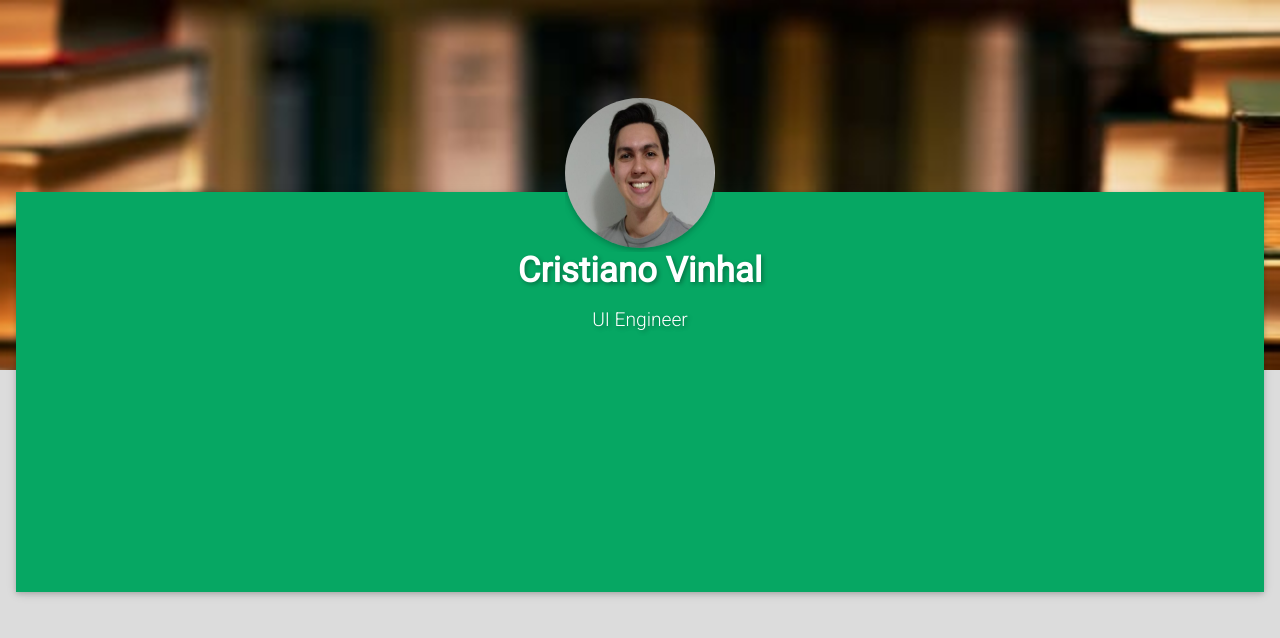
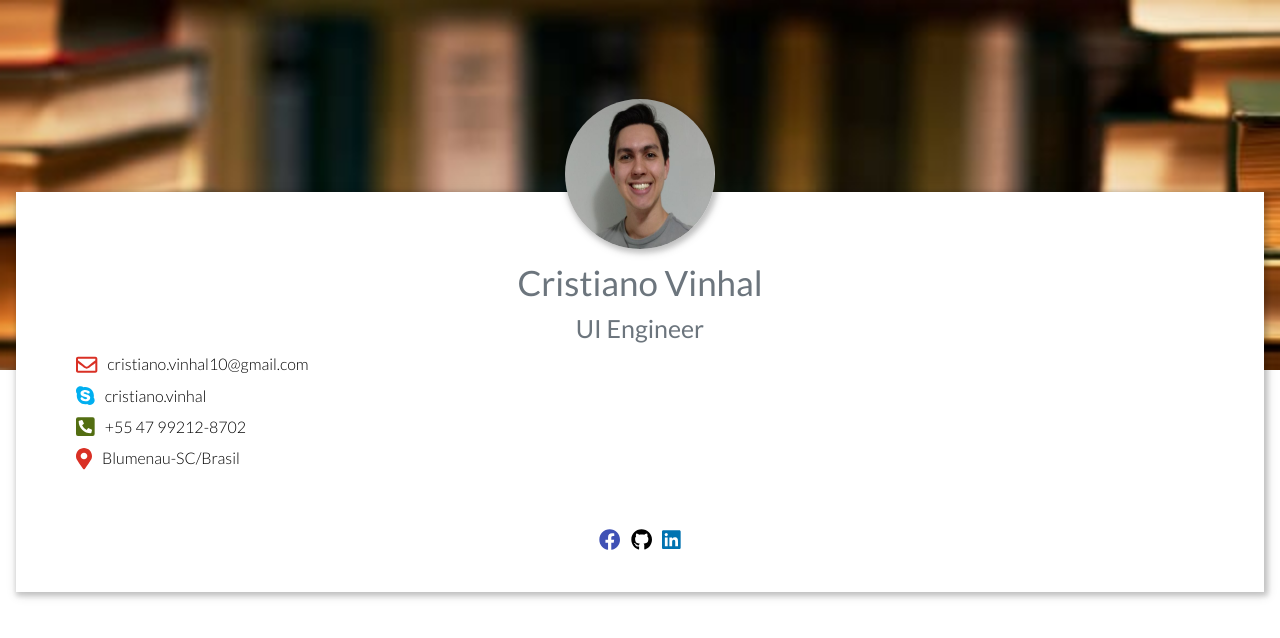
Before and after one commit to csvinhal/my-pages, a React (Create React App) app: page / in a window 1280 px wide. Shown: the top 638 px of the page. Built offline with nearby package versions, Linux system fonts and the light colour scheme.

Commit message:
profile card finished

```diff
--- a/package.json
+++ b/package.json
@@ -6,6 +6,7 @@
   "dependencies": {
     "@fortawesome/fontawesome-svg-core": "^1.2.27",
     "@fortawesome/free-brands-svg-icons": "^5.12.1",
+    "@fortawesome/free-regular-svg-icons": "^5.12.1",
     "@fortawesome/free-solid-svg-icons": "^5.12.1",
     "@fortawesome/react-fontawesome": "^0.1.8",
     "gh-pages": "~2.2.0",
--- a/src/App.scss
+++ b/src/App.scss
@@ -11,24 +11,7 @@ html {
 }
 
 body {
-  background-color: $secondary-color;
-  font: normal normal 300 1rem $font-stack;
-}
-
-html,
-body {
-  font-size: 16px;
-}
-
-h4 {
-  font-size: 2.18rem;
-  line-height: 110%;
-  margin: 1.14rem 0 0.912rem 0;
-}
-
-h6 {
-  font-size: 1rem;
-  margin: 0.5rem 0 0.4rem;
+  font: normal normal 300 16px $font-family-base;
 }
 
 .container {
--- /dev/null
+++ b/src/assets/css/_types.scss
@@ -0,0 +1,31 @@
+h1,
+h2,
+h3,
+h4,
+h5,
+h6 {
+  margin-bottom: $headings-margin-bottom;
+  font-family: $headings-font-family;
+  font-weight: $headings-font-weight;
+  line-height: $headings-line-height;
+  color: $headings-color;
+}
+
+h1 {
+  font-size: $h1-font-size;
+}
+h2 {
+  font-size: $h2-font-size;
+}
+h3 {
+  font-size: $h3-font-size;
+}
+h4 {
+  font-size: $h4-font-size;
+}
+h5 {
+  font-size: $h5-font-size;
+}
+h6 {
+  font-size: $h6-font-size;
+}
--- /dev/null
+++ b/src/assets/css/_variables.scss
@@ -0,0 +1,51 @@
+// Color
+$white: #fff !default;
+$gray-100: #f8f9fa !default;
+$gray-200: #e9ecef !default;
+$gray-300: #dee2e6 !default;
+$gray-400: #ced4da !default;
+$gray-500: #adb5bd !default;
+$gray-600: #6c757d !default;
+$gray-700: #495057 !default;
+$gray-800: #343a40 !default;
+$gray-900: #212529 !default;
+$black: #000 !default;
+
+$blue: #007bff !default;
+
+$font-color: $gray-600;
+
+$primary: $blue !default;
+$secondary: $gray-600 !default;
+
+// Spacing
+
+$spacer: 1rem !default;
+
+// Grid breakpoints
+$grid-breakpoints: (
+  xs: 0,
+  sm: 576px,
+  md: 768px,
+  lg: 992px,
+  xl: 1200px
+) !default;
+
+// Typography
+
+$font-family-base: "Lato", sans-serif;
+
+$font-size-base: 1rem !default;
+
+$h1-font-size: $font-size-base * 2.5 !default;
+$h2-font-size: $font-size-base * 2 !default;
+$h3-font-size: $font-size-base * 1.75 !default;
+$h4-font-size: $font-size-base * 1.5 !default;
+$h5-font-size: $font-size-base * 1.25 !default;
+$h6-font-size: $font-size-base !default;
+
+$headings-margin-bottom: $spacer / 2 !default;
+$headings-font-family: null !default;
+$headings-font-weight: 500 !default;
+$headings-line-height: 1.2 !default;
+$headings-color: null !default;
--- a/src/assets/css/base.scss
+++ b/src/assets/css/base.scss
@@ -1,4 +1,4 @@
-$font-stack: "Roboto", "Montserrat", sans-serif;
-$primary-color: #06A763;
-$secondary-color: #dcdcdc;
-$text-color: #808080;
+@import "./variables";
+@import "./types";
+
+@import url("https://fonts.googleapis.com/css?family=Lato:300,400,900&display=swap");
--- a/src/components/Profile/Profile.js
+++ b/src/components/Profile/Profile.js
@@ -1,8 +1,32 @@
+import {
+  faFacebook,
+  faGithub,
+  faLinkedin,
+  faSkype
+} from "@fortawesome/free-brands-svg-icons";
+import { faEnvelope } from "@fortawesome/free-regular-svg-icons";
+import {
+  faMapMarkerAlt,
+  faPhoneSquareAlt
+} from "@fortawesome/free-solid-svg-icons";
+import { FontAwesomeIcon } from "@fortawesome/react-fontawesome";
 import React from "react";
+import profile from "../../assets/images/profile.JPG";
 import "./Profile.scss";
-import profile from "../../assets/images/profile.JPG";
 
 const Profile = () => {
+  const openFacebook = () => {
+    window.open("https://www.facebook.com/cristiano.souza.16");
+  };
+
+  const openGitHub = () => {
+    window.open("https://github.com/csvinhal");
+  };
+
+  const openLinkedIn = () => {
+    window.open("https://www.linkedin.com/in/csvinhal");
+  };
+
   return (
     <div className="profile">
       <div className="profile__image">
@@ -11,7 +35,51 @@ const Profile = () => {
       <div className="profile__container">
         <div className="container__infos">
           <h4 className="container__infos--name">Cristiano Vinhal</h4>
-          <h4 className="container__infos--job">UI Engineer</h4>
+          <h6 className="container__infos--job">UI Engineer</h6>
+        </div>
+        <div className="profile__contact">
+          <div className="contact__mail">
+            <FontAwesomeIcon icon={faEnvelope} size="lg" color="#D93025" />
+            <span>cristiano.vinhal10@gmail.com</span>
+          </div>
+          <div className="contact__skype">
+            <FontAwesomeIcon icon={faSkype} size="lg" color="#00AFF0" />
+            <span>cristiano.vinhal</span>
+          </div>
+          <div className="contact__phone">
+            <FontAwesomeIcon
+              icon={faPhoneSquareAlt}
+              size="lg"
+              color="#536E12"
+            />
+            <span>+55 47 99212-8702</span>
+          </div>
+          <div className="contact__place">
+            <FontAwesomeIcon icon={faMapMarkerAlt} size="lg" color="#D93025" />
+            <span>Blumenau-SC/Brasil</span>
+          </div>
+        </div>
+
+        <div className="profile__social-media">
+          <div className="social-media__icon">
+            <FontAwesomeIcon
+              icon={faFacebook}
+              size="lg"
+              color="#3f51b5"
+              onClick={openFacebook}
+            />
+          </div>
+          <div className="social-media__icon">
+            <FontAwesomeIcon icon={faGithub} size="lg" onClick={openGitHub} />
+          </div>
+          <div className="social-media__icon">
+            <FontAwesomeIcon
+              icon={faLinkedin}
+              size="lg"
+              color="#0073b1"
+              onClick={openLinkedIn}
+            />
+          </div>
         </div>
       </div>
     </div>
--- a/src/components/Profile/Profile.scss
+++ b/src/components/Profile/Profile.scss
@@ -2,11 +2,13 @@
 
 .profile {
   position: relative;
-  background-color: $primary-color;
+  background-color: $white;
   margin-top: -194px;
   height: 400px;
   width: 100%;
-  box-shadow: 0 2px 5px 0 rgba(0, 0, 0, 0.16), 0 2px 10px 0 rgba(0, 0, 0, 0.12);
+  border: none;
+  box-shadow: 2px 2px 5px 2px rgba(0, 0, 0, 0.16),
+    2px 2px 10px 2px rgba(0, 0, 0, 0.12);
 }
 
 .profile__image {
@@ -15,7 +17,6 @@
   right: 0;
   bottom: 85%;
   width: 150px;
-  overflow: hidden;
   margin-left: auto;
   margin-right: auto;
 }
@@ -24,7 +25,8 @@
   width: 150px;
   height: 150px;
   border-radius: 50%;
-  box-shadow: 0 2px 5px 0 rgba(0, 0, 0, 0.16), 0 2px 10px 0 rgba(0, 0, 0, 0.12);
+  box-shadow: 2px 2px 5px 2px rgba(0, 0, 0, 0.16),
+    2px 2px 10px 2px rgba(0, 0, 0, 0.12);
 }
 
 .profile__container {
@@ -40,17 +42,49 @@
 .container__infos--name {
   position: relative;
   display: block;
-  color: #fff;
-  font-weight: 900;
-  text-shadow: 2px 2px 4px rgba(0, 0, 0, 0.29);
+  color: $font-color;
+  font-size: 2.18rem;
+  padding-top: 10px;
 }
 
 .container__infos--job {
-  font-size: 1.2em;
-  color: #fff;
-  font-weight: 300;
-  text-shadow: 2px 2px 4px rgba(0, 0, 0, 0.29);
+  font-size: 1.56em;
+  color: $font-color;
   text-transform: capitalize;
+  margin-top: 10px;
+}
+
+.profile__contact {
+  max-width: 100%;
+  font-size: 1rem;
+  margin-left: 50px;
+
+  & .contact__mail,
+  .contact__skype,
+  .contact__phone,
+  .contact__place {
+    margin-top: 10px;
+  }
+}
+
+.contact__mail span,
+.contact__skype span,
+.contact__phone span,
+.contact__place span {
+  margin-left: 10px;
+}
+
+.profile__social-media {
+  margin-top: 60px;
+  text-align: center;
+}
+
+.social-media__icon {
+  display: inline;
+  cursor: pointer;
+  &:not(:first-of-type) {
+    margin-left: 10px;
+  }
 }
 
 @media (min-width: 789px) {
```
Also changed, not shown: 1 other file (tests, documents, lock files or other folders).
